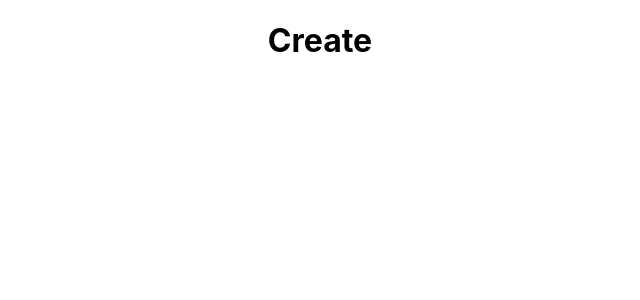
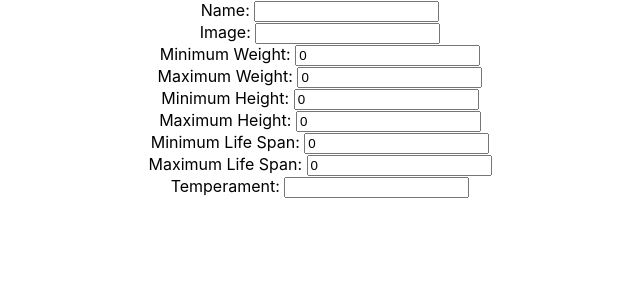
Before and after one commit to DSinisterra/PI-Dogs, a React (Create React App) app in the folder PI-Dogs/client/: page /create in a window 1280 px wide. Shown: the top 300 px of the page, without its empty margins (320-960 px from the left). Built offline with nearby package versions, Linux system fonts and the light colour scheme.

Commit message:
dogDetail

```diff
--- a/PI-Dogs/client/src/components/NavBar/NavBar.jsx
+++ b/PI-Dogs/client/src/components/NavBar/NavBar.jsx
@@ -1,12 +1,12 @@
 import {Link} from 'react-router-dom';
 import style from './NavBar.module.css';
 import SearchBar from '../SearchBar/SearchBar';
-import { FaDog } from 'react-icons/fa';
+
 
 const NavBar = () => {
     return (
         <div className={style.mainContainer}>
-            <FaDog />
+            🐶
             <Link to="/home">Breeds</Link>
             <SearchBar />
             <Link to="/create">Create your Breed</Link>
--- a/PI-Dogs/client/src/components/Pagination/Pagination.jsx
+++ b/PI-Dogs/client/src/components/Pagination/Pagination.jsx
@@ -1,12 +1,13 @@
 import React from 'react';
-import style from 'Pagination.module.css';
+import style from './Pagination.module.css';
 
 const Pagination = ({firstHandler, prevHandler, nextHandler, lastHandler, pagination, totalDogs, dogsPerPage, currentPage, pageNumberLimit, maxPageNumberLimit, minPageNumberLimit}) => {
     let pages = [];
     let firstPage = 1;
     let lastPage = 1;
+    const amountOfPages = Math.ceil(totalDogs / dogsPerPage);
 
-    for (let i = 1; i <= Math.ceil(totalDogs / dogsPerPage); i++) {
+    for (let i = 1; i <= amountOfPages; i++) {
         lastPage = i;
         pages.push(i);
     }
--- a/PI-Dogs/client/src/index.js
+++ b/PI-Dogs/client/src/index.js
@@ -6,6 +6,9 @@ import reportWebVitals from './reportWebVitals';
 import {BrowserRouter} from 'react-router-dom';
 import {Provider} from 'react-redux';
 import store from './redux/store';
+import axios from 'axios';
+
+axios.defaults.baseURL = 'http://localhost:3001';
 
 
 ReactDOM.render(
--- a/PI-Dogs/client/src/redux/actions.js
+++ b/PI-Dogs/client/src/redux/actions.js
@@ -4,7 +4,7 @@ import {GET_ALL_DOGS, DOG_DETAIL, GET_BY_NAME, POST_DOG, GET_TEMPERAMENT, CLEAN_
 const getDogs = () => {
     return async function (dispatch) {
         const apiData = await axios.get(
-            'http://localhost:3001/dogs'
+            '/dogs'
         )
         dispatch({type: GET_ALL_DOGS, payload: apiData.data})
     }
@@ -12,7 +12,7 @@ const getDogs = () => {
 
 const getById = (id) => async (dispatch) => {
     try {
-        const byId = await axios.get(`http://localhost:3001/dogs/${id}`);
+        const byId = await axios.get(`/dogs/${id}`);
         return dispatch({type: DOG_DETAIL, payload: byId.data})
 
     } catch (error) {
@@ -24,7 +24,7 @@ const getById = (id) => async (dispatch) => {
 
 const getByName = (name) => async (dispatch) => {
     try {
-        const byName = await axios.get(`http://localhost:3001/dogs?name=${name}`);
+        const byName = await axios.get(`/dogs?name=${name}`);
         return dispatch({type: GET_BY_NAME, payload: byName.data})
 
     } catch (error) {
@@ -36,7 +36,7 @@ const getByName = (name) => async (dispatch) => {
 
 const postDog = (newDog) => {
     return async function (dispatch) {
-        const createDog = await axios.post("http://localhost:3001/dogs/", newDog);
+        const createDog = await axios.post("/dogs/", newDog);
         return dispatch({type: POST_DOG, payload: createDog.data,
         });
       };
@@ -45,7 +45,7 @@ const postDog = (newDog) => {
 
 const getTemperament = () => async (dispatch) => {
     try {
-        const allTemperaments = await axios.get('http://localhost:3001/temperaments');
+        const allTemperaments = await axios.get('/temperaments');
         const temperamentsSorted = allTemperaments.data.sort((a, b) => a.name.localeCompare(b.name));
         return dispatch({ type: GET_TEMPERAMENT, payload: temperamentsSorted });
     } catch (error) {
--- a/PI-Dogs/client/src/views/Create/Create.jsx
+++ b/PI-Dogs/client/src/views/Create/Create.jsx
@@ -1,8 +1,99 @@
+import { useState } from "react";
+
+
 const Create = () => {
+    const [form, setForm] = useState({
+        name: "",
+        image: "",
+        minWeight: 0,
+        maxWeight: 0,
+        minHeight: 0,
+        maxHeight: 0,
+        minLifeSpan: 0,
+        maxLifeSpan: 0,
+        temperament: []
+    })
+
+    const [error, setError] = useState({
+        name: "",
+        image: "",
+        minWeight: 0,
+        maxWeight: 0,
+        minHeight: 0,
+        maxHeight: 0,
+        minLifeSpan: 0,
+        maxLifeSpan: 0,
+        temperament: []
+    })
+
+    const onChange = (event) => {
+        const property = event.target.name;
+        const value = event.target.value;
+
+        validate({...form, [property]: value});
+
+        setForm({...form, [property]: value})
+    }
+
+
+    const validate = (form) => {
+        setError(...error)
+    }
+
+
+    const onSubmit = (event) => {
+        event.preventDefault();
+        axios.post("")
+    }
+
     return (
-        <div>
-            <h1>Create</h1>
-        </div>
+        <form onSubmit={onSubmit}>
+            <div>
+                <label htmlFor="name">Name: </label>
+                <input type="text" name="name" value={form.name} onChange={onChange} />
+            </div>
+
+            <div>
+                <label htmlFor="image">Image: </label>
+                <input type="text" name="image" value={form.image} onChange={onChange} />
+            </div>
+
+            <div>
+                <label htmlFor="minWeight">Minimum Weight: </label>
+                <input type="number" name="minWeight" value={form.minWeight} onChange={onChange} />
+            </div>
+
+            <div>
+                <label htmlFor="maxWeight">Maximum Weight: </label>
+                <input type="number" name="maxWeight" value={form.maxWeight} onChange={onChange} />
+            </div>
+
+            <div>
+                <label htmlFor="minHeight">Minimum Height: </label>
+                <input type="number" name="minHeight" value={form.minHeight} onChange={onChange} />
+            </div>
+
+            <div>
+                <label htmlFor="maxHeight">Maximum Height: </label>
+                <input type="number" name="maxHeight" value={form.maxHeight} onChange={onChange} />
+            </div>
+
+            <div>
+                <label htmlFor="minLifeSpan">Minimum Life Span: </label>
+                <input type="number" name="minLifeSpan" value={form.minLifeSpan} onChange={onChange} />
+            </div>
+
+            <div>
+                <label htmlFor="maxLifeSpan">Maximum Life Span: </label>
+                <input type="number" name="maxLifeSpan" value={form.maxLifeSpan} onChange={onChange} />
+            </div>
+
+            <div>
+                <label htmlFor="temperament">Temperament: </label>
+                <input type="text" name="temperament" value={form.temperament} onChange={onChange} />
+            </div>
+
+        </form>
     )
 }
 
--- a/PI-Dogs/client/src/views/Detail/Detail.jsx
+++ b/PI-Dogs/client/src/views/Detail/Detail.jsx
@@ -8,7 +8,7 @@ import { getById, cleanDetail } from '../../redux/actions';
 const Detail = () => {
     const {id} = useParams();
     const dispatch = useDispatch();
-    const {name, minWeight, maxWeight, minHeight, maxHeight, maxLifeSpan, temperament, image } = useSelector(state => state.dogDetail);
+    const {name, minWeight, maxWeight, minHeight, maxHeight, minLifeSpan, maxLifeSpan, temperament, image } = useSelector(state => state.dogDetail);
 
     useEffect(()=>{
         dispatch(getById(id))
@@ -17,15 +17,16 @@ const Detail = () => {
 
 
     return (
-        <div>
+        <>
+            <img src={image} alt={name} />
             <div>
-                <img />
+                <h3>{name}</h3>
+                <h5>Weight: </h5> <p>{minWeight} - {maxWeight} kg</p>
+                <h5>Height: </h5> <p>{minHeight} - {maxHeight} cm</p>
+                <h5>Life Span: </h5> <p>{minLifeSpan} - {maxLifeSpan} </p>
+                <h5>Temperament: </h5> <p>{temperament ? temperament.join(", ") : "there is no information"}</p>
             </div>
-            <div>
-                <h1>{name}</h1>
-
-            </div>
-        </div>
+        </>
     )
 }
 
--- a/PI-Dogs/client/src/views/Home/Home.jsx
+++ b/PI-Dogs/client/src/views/Home/Home.jsx
@@ -1,25 +1,50 @@
 import CardsContainer from '../../components/CardsContainer/CardsContainer';
 import NavBar from '../../components/NavBar/NavBar';
-import {useEffect} from 'react';
+import {useEffect, useState} from 'react';
 import { useDispatch, useSelector } from 'react-redux';
-import { getDogs } from '../../redux/actions';
+import { getDogs, getTemperament, cleanDetail } from '../../redux/actions';
 import style from './Home.module.css';
-import { getTemperament } from '../../redux/actions';
+import Pagination from '../../components/Pagination/Pagination';
 
 const Home = () => {
 
     const dispatch = useDispatch();
     const dogs = useSelector(state => state.dogs);
+    const dogsPerPage = 12;
     const temperament = useSelector(state => state.temperament);
-
+    const [currentPage, setCurrentPage] = useState(1)
 
     useEffect(() => {
         dispatch(getDogs())
         dispatch(getTemperament());
+        dispatch(cleanDetail())
     }, [dispatch])
 
+    const firstHandler = (firstPage) => {
+        setCurrentPage(firstPage)
+    }
+
+    const prevHandler = () => {
+        const prevPage = (currentPage-1);
+        setCurrentPage(prevPage)
+    }
+
+    const nextHandler = () => {
+        const nextPage = (currentPage+1);
+        setCurrentPage(nextPage)
+    }
+
+    const lastHandler = (lastPage) => {
+        setCurrentPage(lastPage)
+    }
+
+    const pagination = (page) => {
+        setCurrentPage(page)
+    }
+
+
     return (
-        <div>
+        <>
             <div className={style.nav}>
                 <h1>Dog Breeds</h1>
                 <NavBar />
@@ -28,17 +53,19 @@ const Home = () => {
 
                 <CardsContainer />
 
-                {/* <Pagination firstHandler={firstHandler} prevHandler={prevHandler} nextHandler={nextHandler} lastHandler={lastHandler} pagination={pagination} totalDogs={dogs.length} dogsPerPage={dogsPerPage} currentPage={currentPage} pageNumberLimit={pageNumberLimit} maxPageNumberLimit={maxPageNumberLimit} minPageNumberLimit={minPageNumberLimit} />
-                <br /> */}
+                <Pagination
+                    firstHandler={firstHandler}
+                    prevHandler={prevHandler}
+                    nextHandler={nextHandler}
+                    lastHandler={lastHandler}
+                    pagination={pagination}
+                    totalDogs={dogs.length}
+                    dogsPerPage={dogsPerPage}
+                    currentPage={currentPage}
+                />
 
-{/* <Pagination
-        currentPage={currentPage}
-        totalDogs={storedDogs.length}
-        dogsPerPage={dogsPerPage}
-        setCurrentPage={setCurrentPage}
-      /> */}
             </div>
-        </div>
+        </>
     )
 }
 
```
Also changed, not shown: 1 other file (tests, documents, lock files or other folders).
